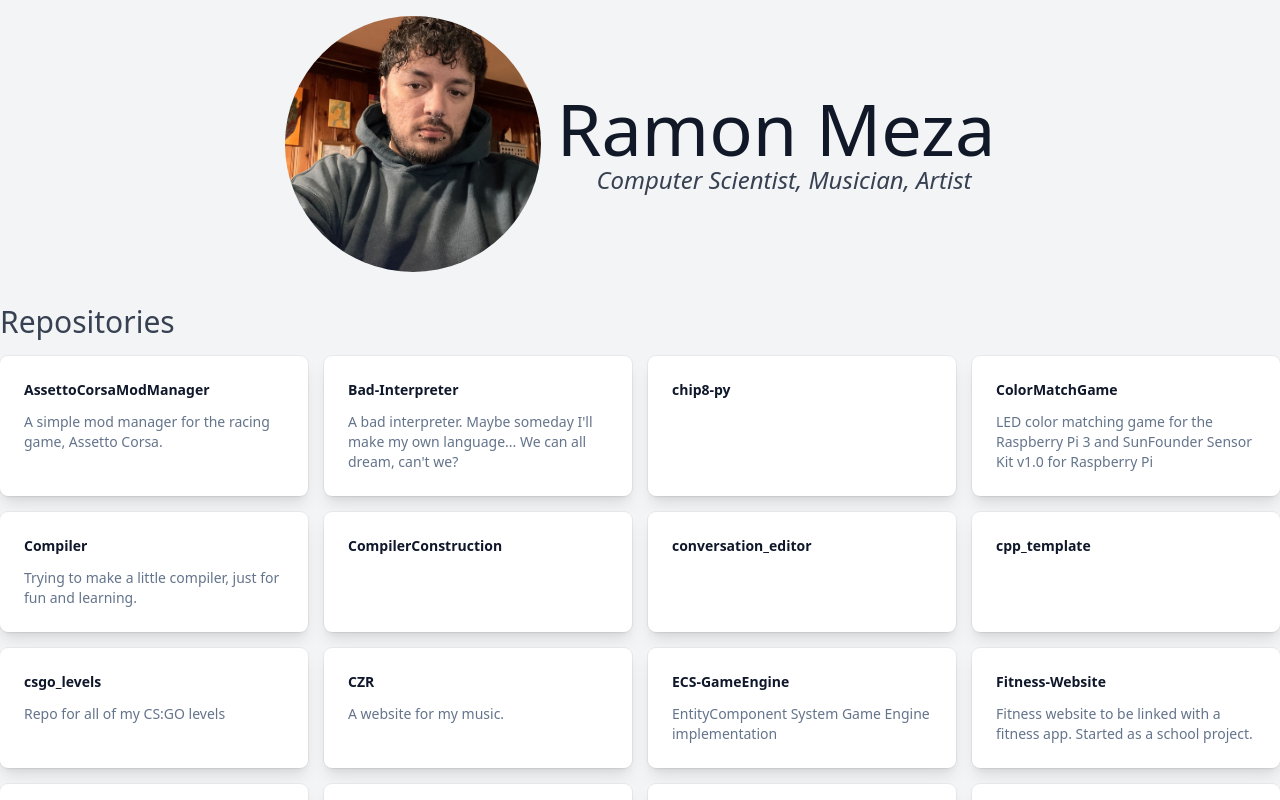
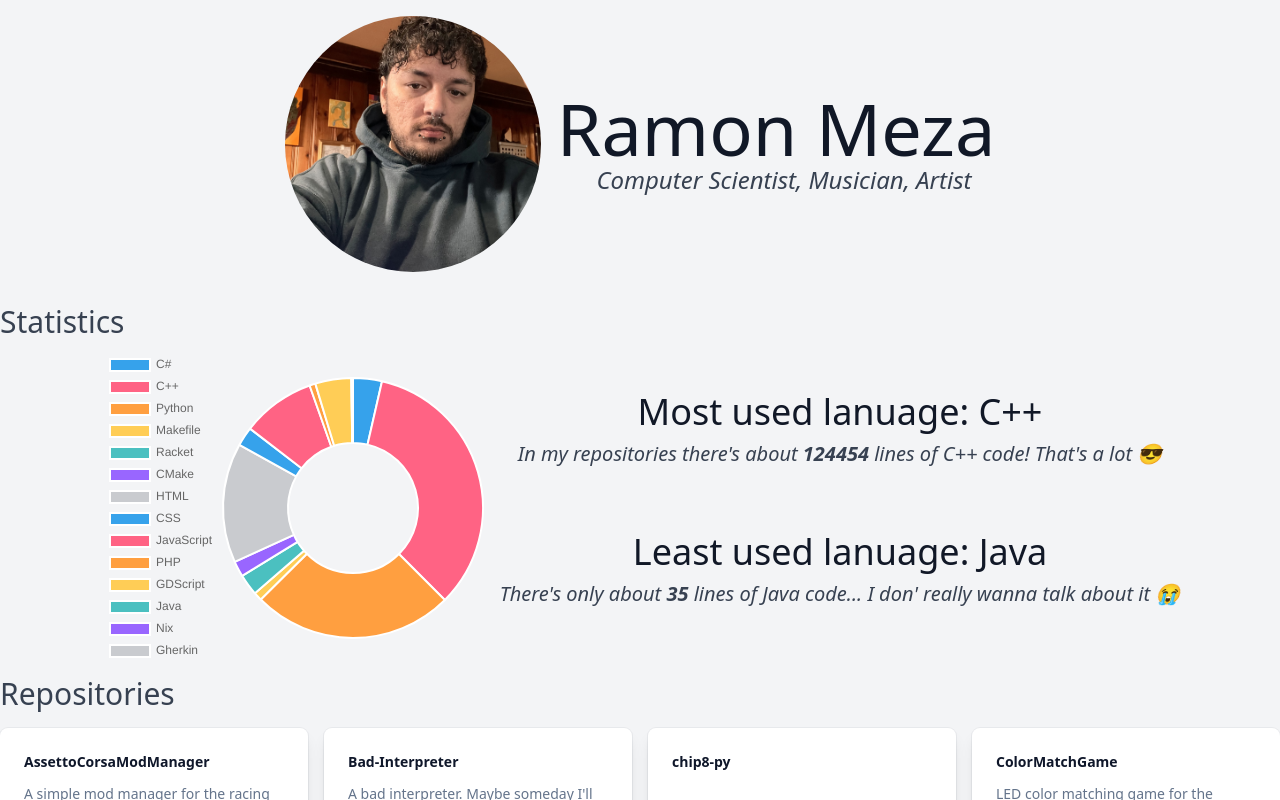
Before and after one commit to ramonmeza/ramonmeza.github.io, a Next.js app: page / in a window 1280 px wide. Shown: the top 800 px of the page. Built offline with nearby package versions, Linux system fonts and the light colour scheme.

Commit message:
Added some stats about repos

```diff
--- a/public/data/language_stats.json
+++ b/public/data/repo_language_data.json
@@ -1,5 +1,5 @@
 {
-    "dataset": [
+    "datasets": [
         {
             "label": "lines of code",
             "data": [
--- /dev/null
+++ b/src/app/components/footer.js
@@ -0,0 +1,7 @@
+export default function Footer() {
+    return (
+        <div className="p-10 bg-gray-950 min-w-full text-center text-gray-100">
+            &copy;2024 Ramon Meza
+        </div>
+    );
+};
--- /dev/null
+++ b/src/app/components/repoStats.js
@@ -0,0 +1,49 @@
+"use client";
+
+import { Doughnut } from "react-chartjs-2";
+import { ArcElement, Chart, Colors, Legend, Tooltip } from "chart.js";
+
+// chart.js registry
+Chart.register(Colors, Legend, ArcElement, Tooltip);
+
+// component code
+export default function RepoStats({ repoLanguageData }) {
+    const most_used_language_linecount = Math.max(...repoLanguageData.datasets[0].data);
+    const most_used_language = repoLanguageData.labels[repoLanguageData.datasets[0].data.indexOf(most_used_language_linecount)];
+
+    const least_used_language_linecount = Math.min(...repoLanguageData.datasets[0].data);
+    const least_used_language = repoLanguageData.labels[repoLanguageData.datasets[0].data.indexOf(least_used_language_linecount)];
+
+    return (
+        <div>
+            <div className="py-4 text-3xl font-medium text-gray-700">Statistics</div>
+            <div className="flex flex-col -m-6 md:m-0 lg:flex-row md:items-start md:gap-4 md:items-center md:justify-center">
+                <div className="mx-auto md:mx-0 size-96 md:-m-10 mb-2">
+                    <Doughnut data={repoLanguageData} options={{
+                        plugins: {
+                            legend: {
+                                position: "left"
+                            }
+                        }
+                    }} />
+                </div>
+
+                <div className="flex flex-col mb-4 items-start gap-4 md:gap-8 lg:gap-16 items-center justify-center">
+                    <div className="space-y-2">
+                        <h1 className="text-center text-2xl md:text-4xl font-medium text-gray-900">Most used lanuage: {most_used_language}</h1>
+                        <p className="text-center italic text-md md:text-xl text-gray-700">
+                            In my repositories there&apos;s about <strong>{most_used_language_linecount}</strong> lines of {most_used_language} code! That&apos;s a lot 😎
+                        </p>
+                    </div>
+
+                    <div className="space-y-2">
+                        <h1 className="text-center text-2xl md:text-4xl font-medium text-gray-900">Least used lanuage: {least_used_language}</h1>
+                        <p className="text-center italic text-md md:text-xl text-gray-700">
+                            There&apos;s only about <strong>{least_used_language_linecount}</strong> lines of {least_used_language} code... I don&apos; really wanna talk about it 😭
+                        </p>
+                    </div>
+                </div>
+            </div>
+        </div>
+    );
+}
--- /dev/null
+++ b/src/app/components/respositories.js
@@ -0,0 +1,21 @@
+export default function Repositories({ repos }) {
+    const repoCards = repos.map((repo) => {
+        return (
+            <a href="#" key={repo.id} className="group block rounded-lg p-6 bg-white ring-1 ring-slate-900/5 shadow-lg space-y-3 hover:bg-sky-500 hover:ring-sky-500">
+                <div className="flex items-center">
+                    <h3 className="text-slate-900 group-hover:text-white text-sm font-semibold">{repo.name}</h3>
+                </div>
+                <p className="text-slate-500 group-hover:text-white text-sm">{repo.description}</p>
+            </a>
+        );
+    });
+
+    return (
+        <div className="mb-4">
+            <div className="py-4 text-3xl font-medium text-gray-700">Repositories</div>
+            <div className="grid gap-4 grid-cols-1 sm:grid-cols-2 md:grid-cols-3 lg:grid-cols-4">
+                {repoCards}
+            </div>
+        </div>
+    );
+};
--- a/src/app/page.js
+++ b/src/app/page.js
@@ -1,12 +1,15 @@
 "use client";
 
 import React, { useEffect, useState } from "react";
-import Image from "next/image";
 
 // custom components
+import Banner from "./components/banner";
 import Error from "./components/error";
+import Footer from "./components/footer";
 import Loading from "./components/loading";
-import Banner from "./components/banner";
+import Repositories from "./components/respositories";
+import RepoStats from "./components/repoStats";
+
 
 // page
 export default function Page() {
@@ -14,7 +17,7 @@ export default function Page() {
     const [error, setError] = useState(null);
 
     const [repos, setRepos] = useState(null);
-    const [languageStats, setLanguageStats] = useState(null);
+    const [repoLanguageData, setRepoLanguageData] = useState(null);
 
     useEffect(() => {
         async function load() {
@@ -23,8 +26,8 @@ export default function Page() {
                 let repoData = await fetch('data/repos.json').then(r => r.json());
                 setRepos(repoData);
 
-                let languageStatsData = await fetch('data/language_stats.json').then(r => r.json());
-                setLanguageStats(languageStatsData);
+                let repoLanguageData = await fetch('data/repo_language_data.json').then(r => r.json());
+                setRepoLanguageData(repoLanguageData);
                 setIsLoading(false);
             } catch (error) {
                 setError(error);
@@ -46,17 +49,6 @@ export default function Page() {
         )
     }
 
-    const repoCards = repos.map((repo) => {
-        return (
-            <a href="#" key={repo.id} className="group block rounded-lg p-6 bg-white ring-1 ring-slate-900/5 shadow-lg space-y-3 hover:bg-sky-500 hover:ring-sky-500">
-                <div className="flex items-center">
-                    <h3 className="text-slate-900 group-hover:text-white text-sm font-semibold">{repo.name}</h3>
-                </div>
-                <p className="text-slate-500 group-hover:text-white text-sm">{repo.description}</p>
-            </a>
-        );
-    });
-
     return (
         <div>
             <header>
@@ -65,19 +57,13 @@ export default function Page() {
                 </div>
             </header>
             <main>
-                <div className="container mx-auto py-4 px-4 md:px-0">
-                    <div>
-                        <div className="py-4 text-3xl font-medium text-gray-700">Repositories</div>
-                        <div className="grid gap-4 grid-cols-1 sm:grid-cols-2 md:grid-cols-3 lg:grid-cols-4">
-                            {repoCards}
-                        </div>
-                    </div>
+                <div className="container mx-auto pt-4 px-4 md:px-0">
+                    <RepoStats repoLanguageData={repoLanguageData} />
+                    <Repositories repos={repos} />
                 </div>
             </main>
             <footer>
-                <div className="p-10 bg-gray-950 min-w-full text-center text-gray-100">
-                    &copy;2024 Ramon Meza
-                </div>
+                <Footer />
             </footer>
         </div>
     )
```
Also changed, not shown: 1 other file (tests, documents, lock files or other folders).
